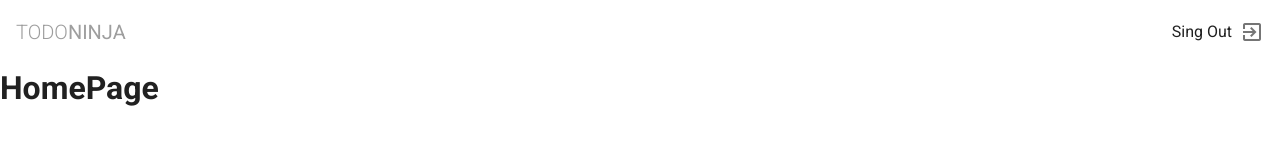
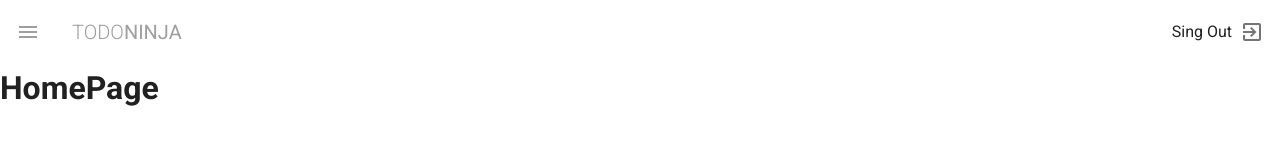
Before and after one commit to LucasMSCaetano/todo-vue, a Vue app: page / in a window 1280 px wide. Shown: the top 160 px of the page. Built offline with nearby package versions, Linux system fonts and the light colour scheme.

Commit message:
refactor: change default colors and adjustments on navbar

```diff
--- a/src/components/NavBar.vue
+++ b/src/components/NavBar.vue
@@ -1,6 +1,7 @@
 <template>
     <nav >
         <v-toolbar flat app>
+            <v-app-bar-nav-icon class="grey--text" @click="drawer = !drawer"></v-app-bar-nav-icon>
             <v-toolbar-title class="text-uppercase grey--text">
                 <span class="font-weight-light">Todo</span>
                 <span >Ninja</span>
@@ -9,12 +10,20 @@
             <span >Sing Out</span>
             <v-icon right>mdi-exit-to-app</v-icon>
         </v-toolbar>
+
+        <v-navigation-drawer v-model="drawer" app class="primary">
+            <p>test</p>
+        </v-navigation-drawer>
     </nav>
 </template>
 
 <script>
 
 export default {
-
+    data(){
+        return{
+            drawer: false
+        }
+    }
 }
 </script>
--- a/src/plugins/vuetify.js
+++ b/src/plugins/vuetify.js
@@ -4,4 +4,14 @@
 Vue.use(Vuetify);
 
 export default new Vuetify({
+    theme: {
+        themes: {
+            light: {
+                primary: '#9652ff',
+                success: '#3cd1c2',
+                info: '#ffaa2c',
+                error: '#f83e70'
+            }
+        }
+    }
 });
```
